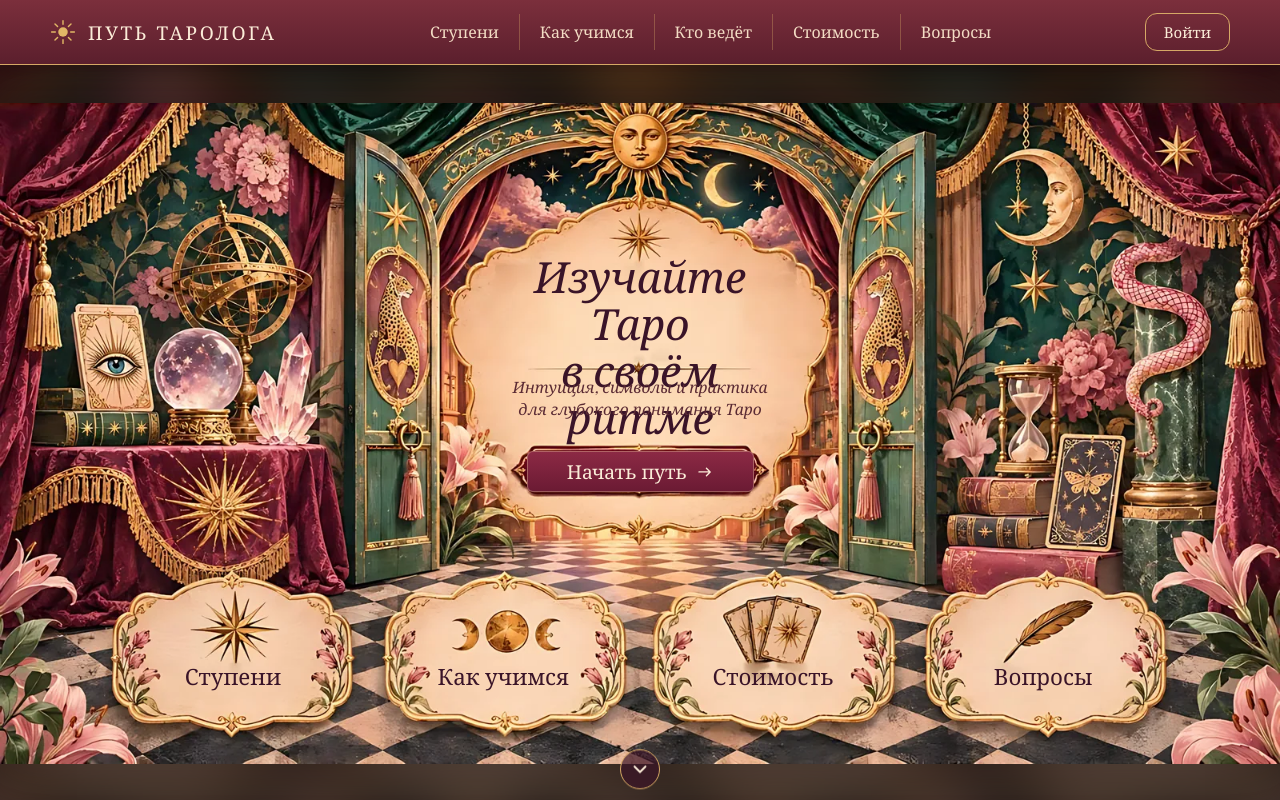
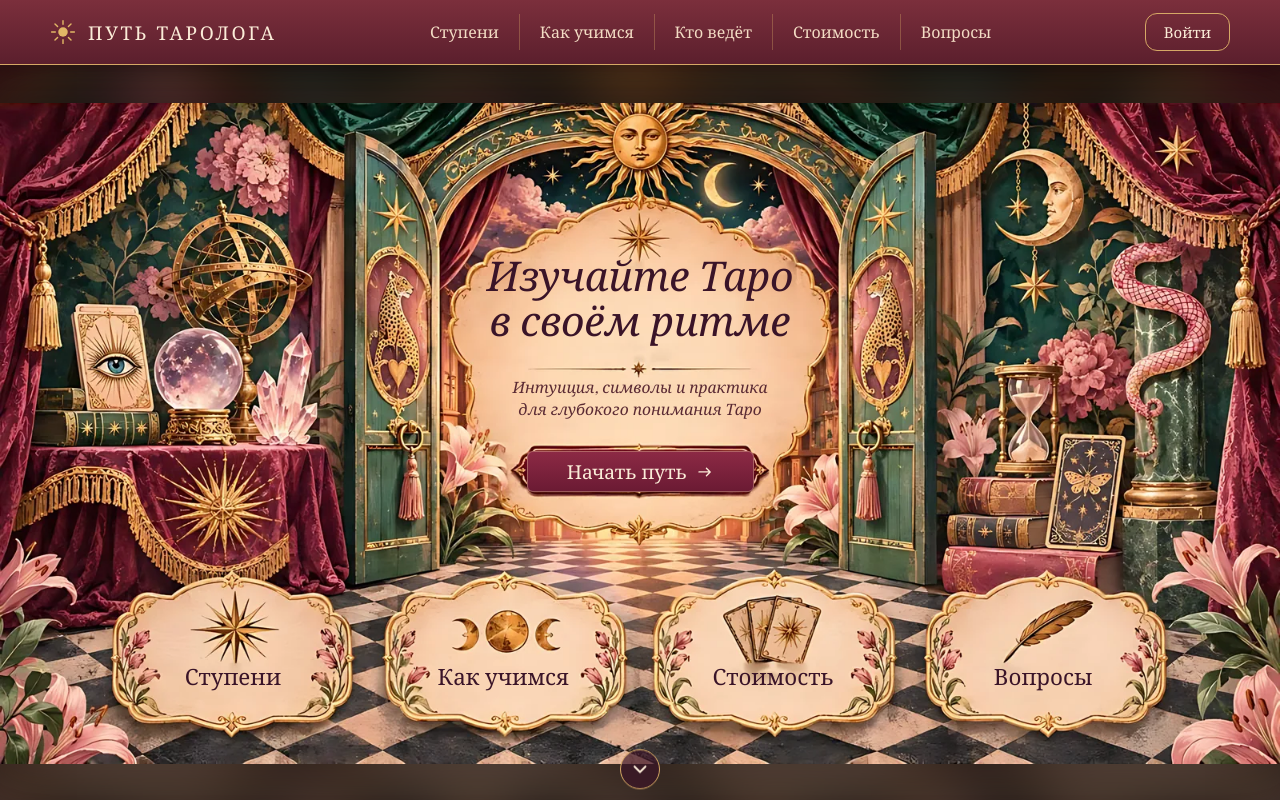
Before and after one commit to DarynaLiakhova/taro-landing, a plain HTML site: page index.html in a window 1280 px wide. Shown: the top 800 px of the page. Drawn offline with nearby package versions, Linux system fonts and the light colour scheme; a web font is replaced by a local one.

Commit message:
Desktop hero: keep title on two lines
Co-Authored-By: Claude Opus 5.5 <noreply@anthropic.com>
Claude-Session: https://claude.ai/code/session_0154gL89LTPCpUwAm1nDtQ1w

```diff
--- a/index.html
+++ b/index.html
@@ -64,8 +64,8 @@ img{max-width:100%;display:block}
 .fs-pic{--L:0%;--CW:100%;position:absolute;top:0;left:var(--L);width:var(--CW);aspect-ratio:1280/661;container-type:inline-size;
  background:url(assets/scene-1600.webp) center/100% 100% no-repeat}
 @media (min-width:1300px),(min-resolution:1.5dppx){.fs-pic{background-image:url(assets/scene-2560.webp)}}
-.plq{position:absolute;left:38.4%;width:23.2%;text-align:center;color:#3a1428}
-.plq-t{top:22.6%;font-family:var(--serif);font-style:italic;font-weight:500;font-size:3.35cqw;line-height:1.1;margin:0;letter-spacing:-.005em}
+.plq{position:absolute;left:34%;width:32%;white-space:nowrap;text-align:center;color:#3a1428}
+.plq-t{top:22.6%;font-family:var(--serif);font-style:italic;font-weight:500;font-size:3.2cqw;line-height:1.1;margin:0;letter-spacing:-.005em}
 .plq-s{top:41.4%;font-family:var(--serif);font-style:italic;font-size:1.22cqw;line-height:1.38;color:#5a2a33;margin:0}
 .plq-b{position:absolute;left:41.15%;width:17.75%;top:52.75%;height:6.15%;display:flex;align-items:center;justify-content:center;gap:.7cqw;
  font-family:var(--serif);font-size:1.5cqw;color:#fbecd8;text-decoration:none;border-radius:.45cqw;
```
